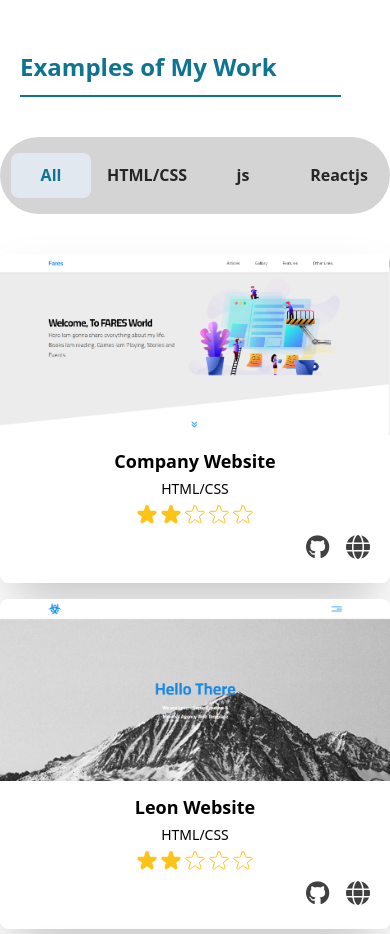
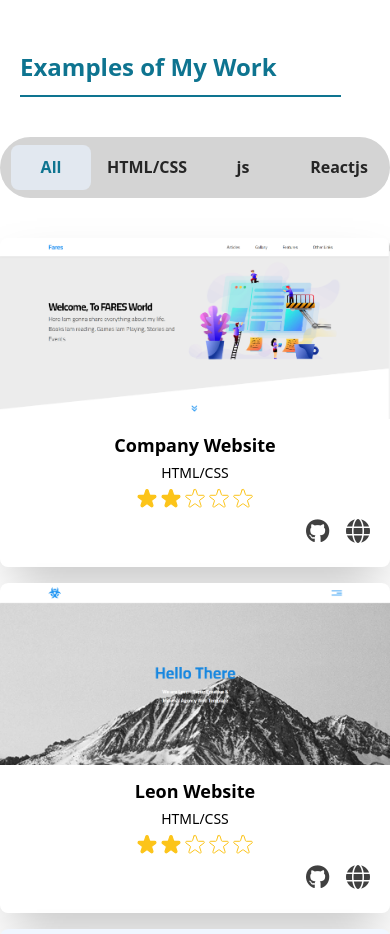
Before and after one commit to Faress-MoHamed/Fares, a React (Vite) app: page / in a window 390 px wide. Shown: the part 4600-5534 px from the top of the page. Built offline with nearby package versions, Linux system fonts and the light colour scheme; a web font is replaced by a local one.

Commit message:
Update Work.jsx

```diff
--- a/src/Layout/Work.jsx
+++ b/src/Layout/Work.jsx
@@ -98,7 +98,7 @@ const Work = () => {
       className="container mx-auto max-w-7xl py-36 overflow-hidden"
     >
       <Header>Examples of My Work</Header>
-      <div className="flex justify-center bg-neutral-300 py-4 rounded-full mb-10">
+      <div className="flex justify-center bg-neutral-300 md:py-4 py-2 rounded-full mb-10">
         <ul
           className=" w-2/4 flex md:gap-0 gap-4 md:justify-between
         justify-center items-center"
```
